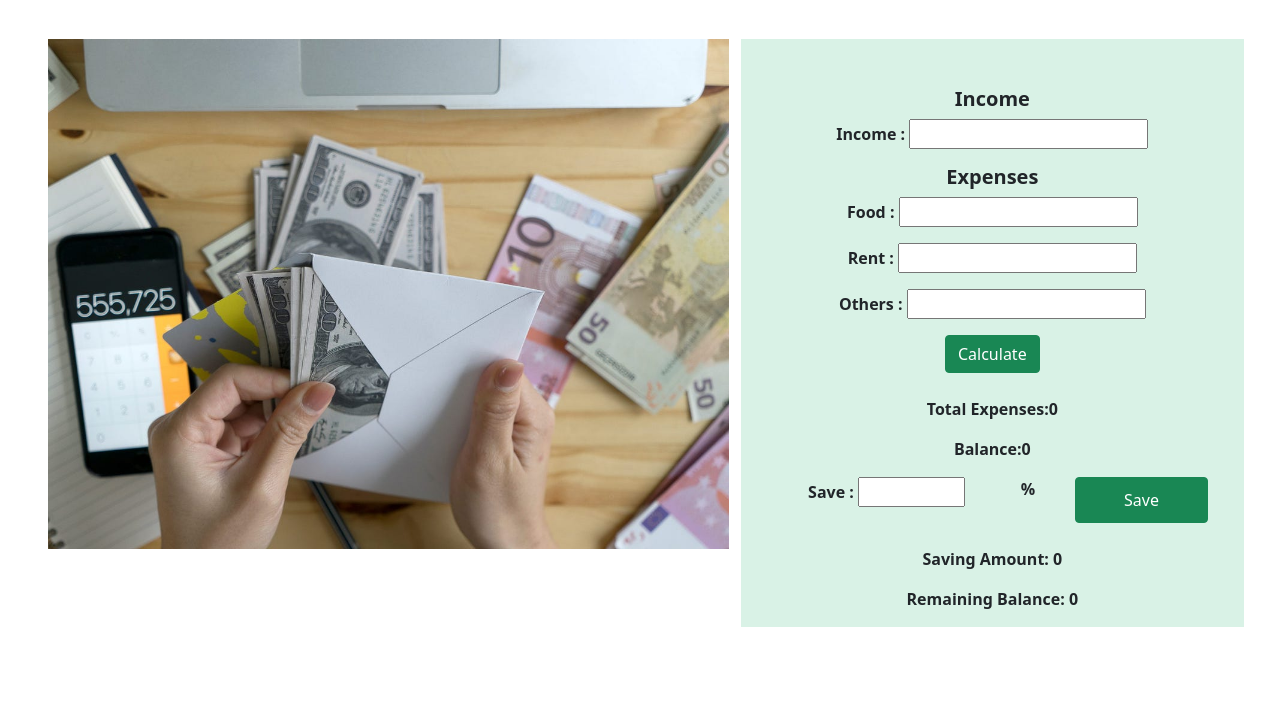
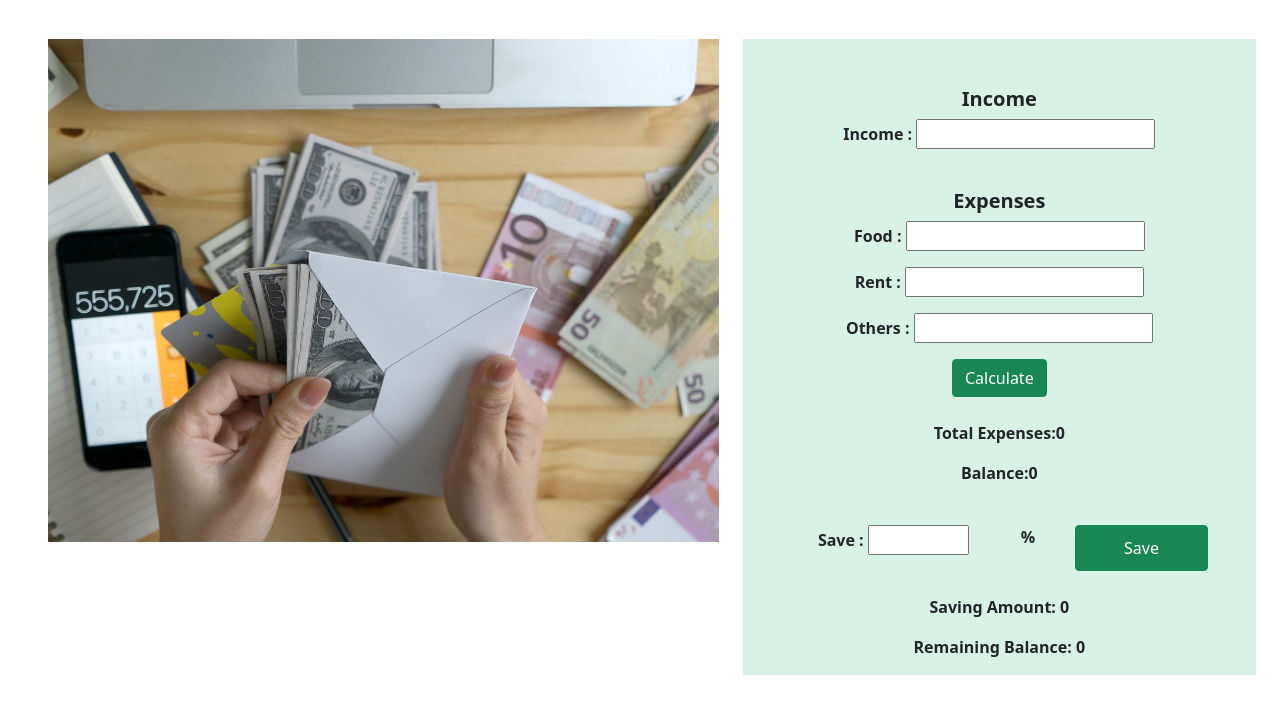
Before and after one commit to NhShanto01/money-master, a plain HTML site: page index.html in a window 1280 px wide. Shown: the part 121-834 px from the top of the page. Before the commit the page ends 800 px from the top, so only its background shows below. Drawn offline with nearby package versions, Linux system fonts and the light colour scheme.

Commit message:
complate style

```diff
--- a/index.html
+++ b/index.html
@@ -20,7 +20,7 @@
     <!-- income section -->
     <main>
         <section class="coantain m-5">
-            <div class="row gx-4">
+            <div class="row gx-5">
 
                 <!-- image part -->
 
@@ -36,24 +36,22 @@
 
                     <h5 class="text-center fw-bold mt-5">Income</h5>
 
-                    <p class="fw-bold text-center">Income : <input type="text" class="money-input" name="name"
-                            id="Income-input">
-                    </p>
+                    <p class="fw-bold text-center">Income : <input type="text" class="money-input" name="name" id="">
+                    </p><br>
 
 
-
+                    <!-- Expenses part -->
 
 
                     <h5 class="text-center fw-bold">Expenses</h5>
 
-                    <p class="fw-bold text-center">Food : <input type="text" class="money-input" name="name"
-                            id="Income-input"></p>
+                    <p class="fw-bold text-center">Food : <input type="text" class="money-input" name="name" id=" "></p>
 
-                    <p class="fw-bold text-center">Rent : <input type="text" class="money-input" name="name"
-                            id="Income-input"></p>
 
-                    <p class="fw-bold text-center">Others : <input type="text" class="money-input" name="name"
-                            id="Income-input">
+                    <p class="fw-bold text-center">Rent : <input type="text" class="money-input" name="name" id=" "></p>
+
+
+                    <p class="fw-bold text-center">Others : <input type="text" class="money-input" name="name" id=" ">
                     </p>
 
 
@@ -61,7 +59,7 @@
                         <button class="btn btn-success "> Calculate</button>
                     </div><br>
                     <p class="fw-bold text-center">Total Expenses:<span>0</span></p>
-                    <p class="fw-bold text-center">Balance:<span>0</span></p>
+                    <p class="fw-bold text-center">Balance:<span>0</span></p> <br>
 
 
                     <!-- saving part -->
```
Also changed, not shown: styles/style.css (+10 -8 lines).
